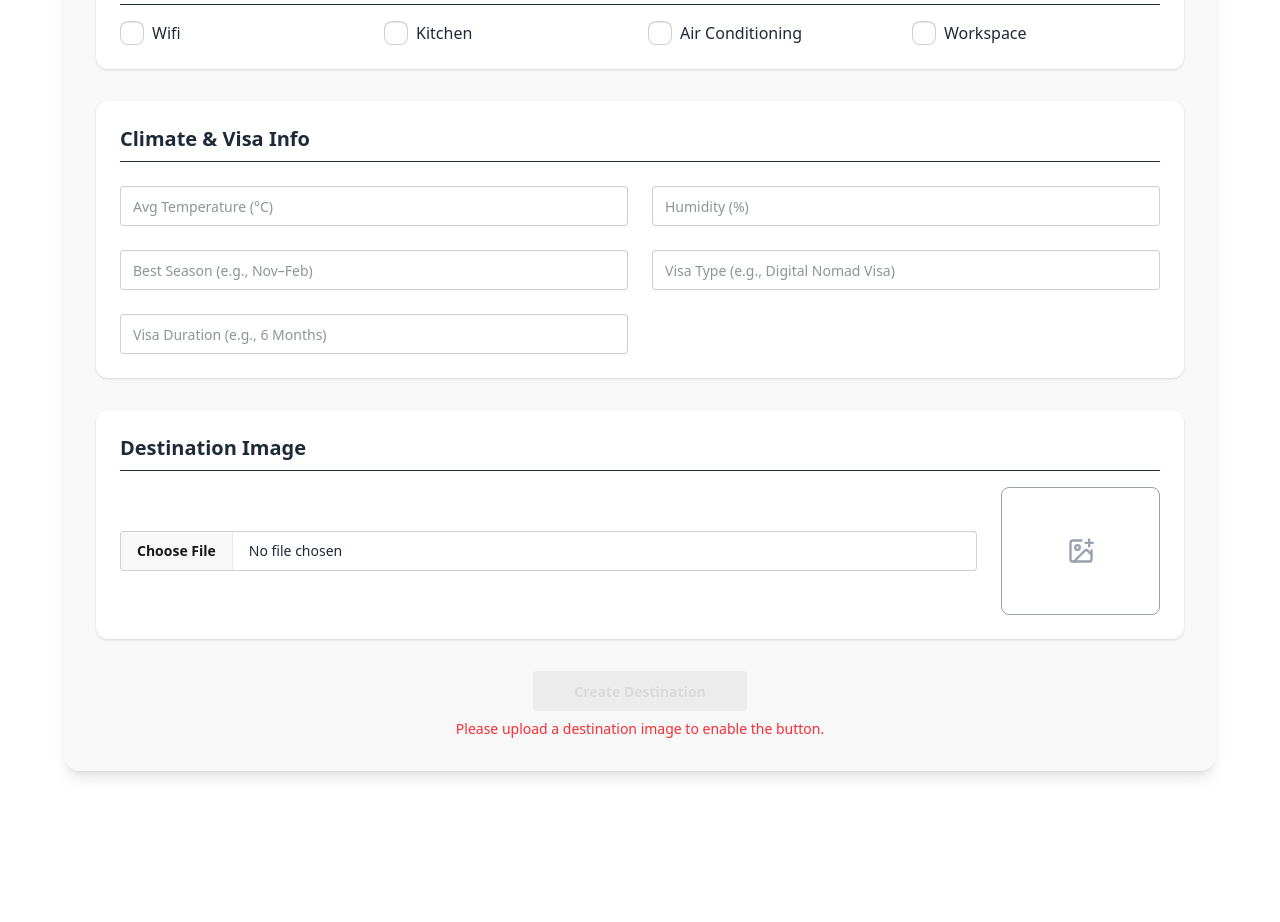
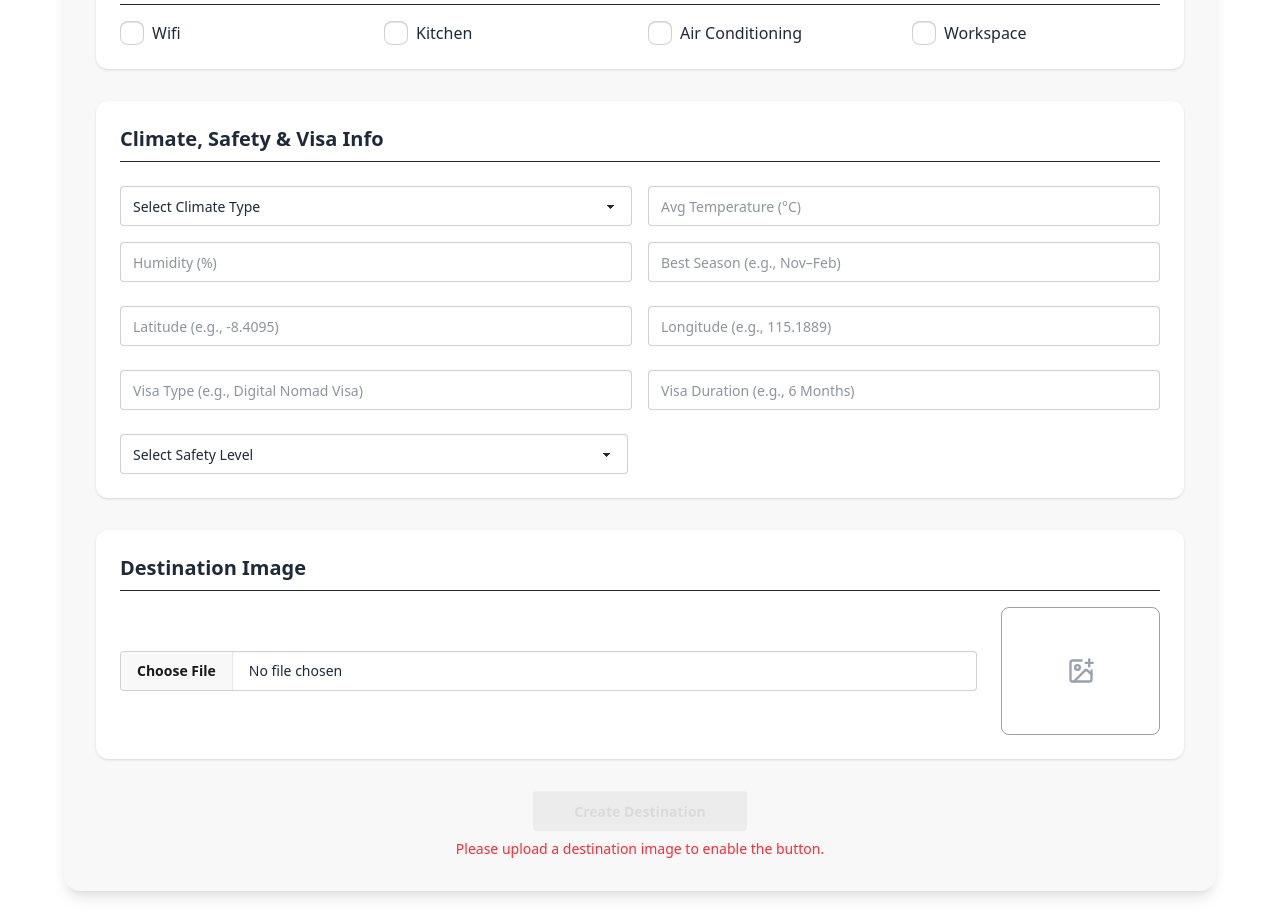
Before and after one commit to kousar-21/demo-redux-project, a React (Vite) app: page / in a window 1280 px wide. Shown: the part 1100-2022 px from the top of the page. Before the commit the page ends 1911 px from the top, so only its background shows below. Built offline with nearby package versions, Linux system fonts and the light colour scheme.

Commit message:
creating axios instance

```diff
--- a/src/Component/NewDestination/NewDestination.jsx
+++ b/src/Component/NewDestination/NewDestination.jsx
@@ -220,11 +220,25 @@ const NewDestination = () => {
                     </div>
                 </section>
 
-                {/* --- Climate & Visa Info --- */}
+                {/* --- Climate, Safety & Visa Info --- */}
                 <section className="grid grid-cols-1 md:grid-cols-2 gap-4 sm:gap-6 bg-base-100 p-4 sm:p-6 rounded-xl shadow-sm">
                     <h3 className="text-lg sm:text-xl font-semibold col-span-full border-b pb-2">
-                        Climate & Visa Info
+                        Climate, Safety & Visa Info
                     </h3>
+
+                    {/* --- Climate Details --- */}
+                    <div className="grid grid-cols-1 sm:grid-cols-2 gap-4 col-span-full">
+                        <select
+                            {...register("climate.type", { required: true })}
+                            className="select select-bordered w-full"
+                        >
+                            <option value="">Select Climate Type</option>
+                            <option value="Mediterranean">Mediterranean</option>
+                            <option value="Tropical">Tropical</option>
+                            <option value="Spring-like">Spring-like</option>
+                            <option value="Temperate">Temperate</option>
+                            <option value="Arid">Arid</option>
+                        </select>
 
                         <input
                             {...register("climate.temperature")}
@@ -246,7 +260,28 @@ const NewDestination = () => {
                             placeholder="Best Season (e.g., Nov–Feb)"
                             className="input input-bordered w-full"
                         />
+                    </div>
 
+                    {/* --- Location Coordinates --- */}
+                    <div className="grid grid-cols-1 sm:grid-cols-2 gap-4 col-span-full">
+                        <input
+                            {...register("location.latitude", { required: true })}
+                            type="number"
+                            step="any"
+                            placeholder="Latitude (e.g., -8.4095)"
+                            className="input input-bordered w-full"
+                        />
+                        <input
+                            {...register("location.longitude", { required: true })}
+                            type="number"
+                            step="any"
+                            placeholder="Longitude (e.g., 115.1889)"
+                            className="input input-bordered w-full"
+                        />
+                    </div>
+
+                    {/* --- Visa Info --- */}
+                    <div className="grid grid-cols-1 sm:grid-cols-2 gap-4 col-span-full">
                         <input
                             {...register("visaInfo.visaType")}
                             type="text"
@@ -260,7 +295,20 @@ const NewDestination = () => {
                             placeholder="Visa Duration (e.g., 6 Months)"
                             className="input input-bordered w-full"
                         />
+                    </div>
+
+                    {/* --- Safety Level --- */}
+                    <select
+                        {...register("safety", { required: true })}
+                        className="select select-bordered w-full"
+                    >
+                        <option value="">Select Safety Level</option>
+                        <option value="High">High</option>
+                        <option value="Medium">Medium</option>
+                        <option value="Low">Low</option>
+                    </select>
                 </section>
+
 
                 {/* --- Image Upload --- */}
                 <section className="bg-base-100 p-4 sm:p-6 rounded-xl shadow-sm">
--- /dev/null
+++ b/src/Hooks/Axios/axiosInstance.jsx
@@ -0,0 +1,7 @@
+import axios from 'axios';
+
+const axiosInstance = axios.create({
+    baseURL: "http://localhost:5000/api"
+})
+
+export default axiosInstance;
--- a/src/Pages/AllDestination/AllDestination.jsx
+++ /dev/null
@@ -1,11 +0,0 @@
-import React from 'react';
-
-const AllDestination = () => {
-    return (
-        <div>
-            All destination page is here
-        </div>
-    );
-};
-
-export default AllDestination;
--- /dev/null
+++ b/src/Pages/Destination/AllDestinations.jsx
@@ -0,0 +1,37 @@
+import { useQuery } from '@tanstack/react-query';
+import React from 'react';
+import axiosInstance from '../../Hooks/Axios/AxiosInstance';
+
+const AllDestinations = () => {
+
+    const { data: destinations = [], isLoading, isError } = useQuery({
+        queryKey: ["destinations"],
+        queryFn: async () => {
+            const { data } = await axiosInstance("/destinations")
+            return data;
+        }
+    })
+    if (isLoading) return <h3>loading....</h3>
+    if (isError) return <h3>error....</h3>
+
+    console.log("all data", destinations)
+
+    return (
+        <div>
+            <h1>This is All destinations Data</h1>
+            <div className='grid grid-cols-3 gap-10'>
+                {
+                    destinations?.data?.map((place) => (
+                        <div key={place._id}>
+                            <h3>{place.title}</h3>
+                            <p>Id:{place._id}</p>
+                            <button className='btn btn-primary'>Details</button>
+                        </div>
+                    ))
+                }
+            </div>
+        </div>
+    );
+};
+
+export default AllDestinations;
--- /dev/null
+++ b/src/Pages/Destination/DestinationDetails.jsx
@@ -0,0 +1,11 @@
+import React from 'react';
+
+const DestinationDetails = () => {
+    return (
+        <div>
+            this is destination details page
+        </div>
+    );
+};
+
+export default DestinationDetails;
--- a/src/routes/routes.jsx
+++ b/src/routes/routes.jsx
@@ -1,7 +1,7 @@
 import { createBrowserRouter } from "react-router";
 import Layout from "../Layout/Layout";
 import Home from "../Pages/Home/Home";
-import AllDestination from "../Pages/AllDestination/AllDestination";
+import AllDestinations from "../Pages/Destination/AllDestinations";
 
 export const router = createBrowserRouter([
   {
@@ -14,7 +14,7 @@ export const router = createBrowserRouter([
       },
       {
         path: "/destination",
-        element: <AllDestination></AllDestination>
+        element: <AllDestinations></AllDestinations>
       }
     ]
   },
```
Lines whose indentation alone changed are shown as unchanged.
